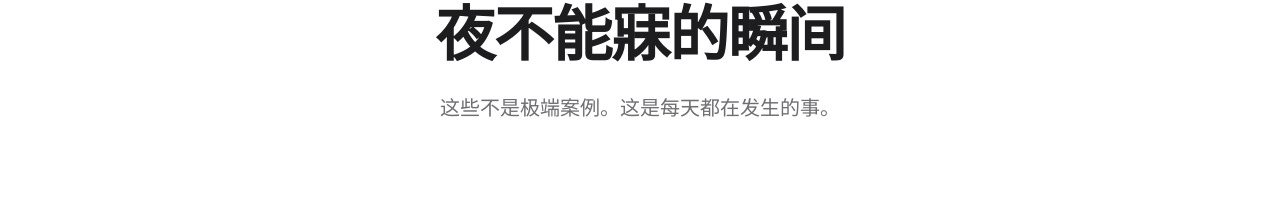
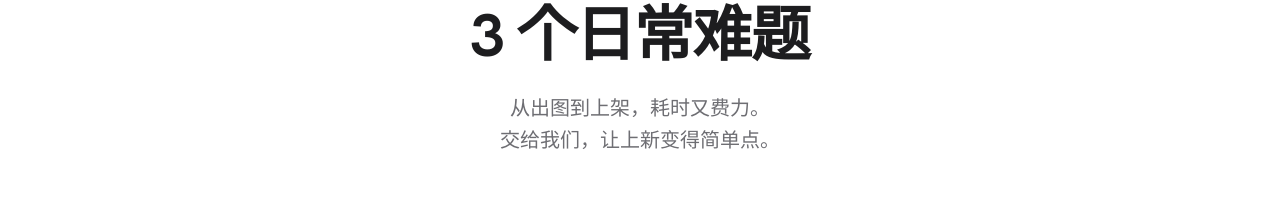
Before and after one commit to stellapark1990/-agent, a Next.js app: page /ob in a window 1280 px wide. Shown: the part 262-469 px from the top of the page. Built offline with nearby package versions, Linux system fonts and the light colour scheme.

Commit message:
更新OB页Hero文案
Co-Authored-By: Claude Opus 4.6 <noreply@anthropic.com>

```diff
--- a/app/ob/page.tsx
+++ b/app/ob/page.tsx
@@ -61,10 +61,10 @@ export default function OBPage() {
           商图智造 · 电商素材全链路 Agent
         </p>
         <h1 className="text-5xl md:text-6xl font-bold text-[#1d1d1f] leading-[1.08] tracking-tight mb-6 max-w-3xl mx-auto">
-          三个让电商人<br />夜不能寐的瞬间
+          困扰电商人的<br />3 个日常难题
         </h1>
         <p className="text-xl text-[#6e6e73] max-w-xl mx-auto leading-relaxed">
-          这些不是极端案例。这是每天都在发生的事。
+          从出图到上架，耗时又费力。<br />交给我们，让上新变得简单点。
         </p>
       </section>
 
```
